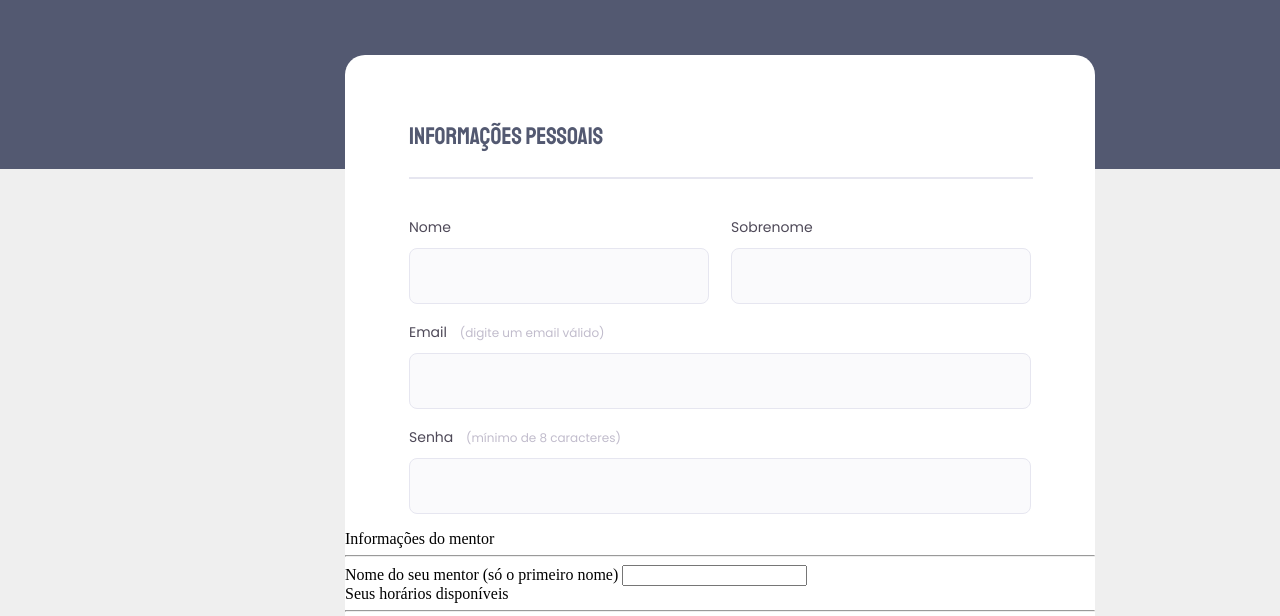
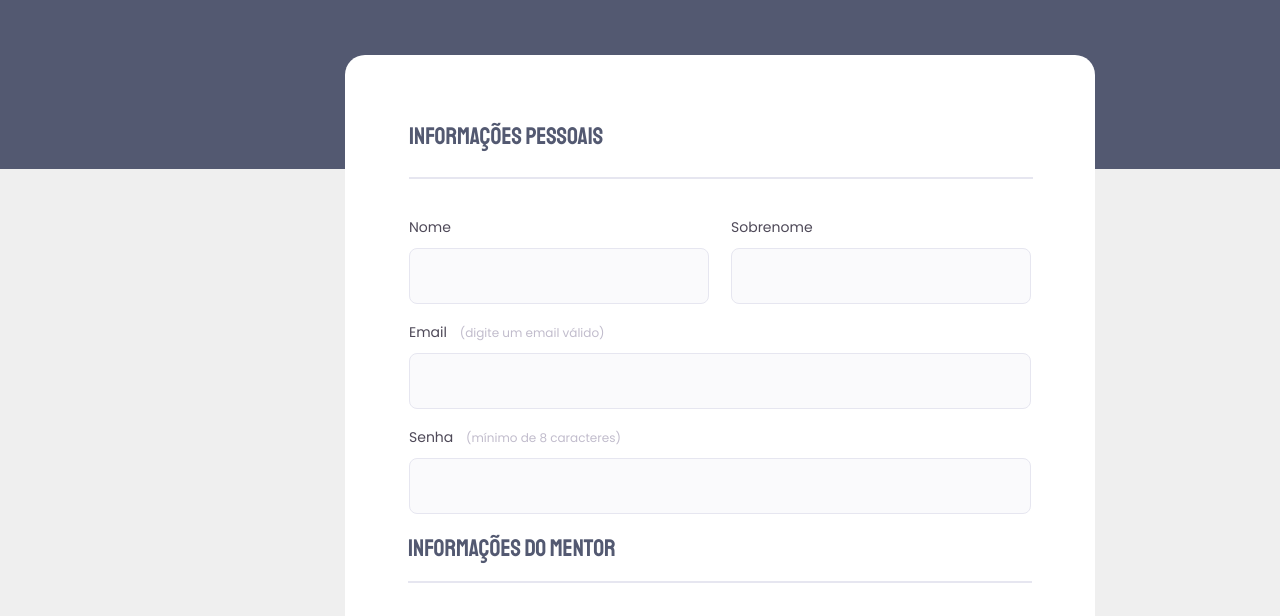
Before and after one commit to Clara-Pacheco/Desafio_Rocketseat--Nivel3_Explorer--Criando-formularios, a plain HTML site: page formulario01/index.html in a window 1280 px wide. Shown: the part 267-883 px from the top of the page. Drawn offline with Linux system fonts and the light colour scheme.

Commit message:
Stylization and positioning for mentor section

```diff
--- a/formulario01/CSS/info-pessoal.css
+++ b/formulario01/CSS/info-pessoal.css
@@ -10,7 +10,8 @@
   margin-bottom: 30px;
 }
 
-.info-pessoal-wrapper legend {
+.info-pessoal-wrapper legend,
+.mentor-wrapper legend {
   font-family: 'Staatliches', cursive;
   font-size: 24px;
   font-weight: 400;
@@ -20,7 +21,8 @@
   margin-bottom: 16px;
 }
 
-.info-pessoal-wrapper hr {
+.info-pessoal-wrapper hr,
+.mentor-wrapper hr {
    width: 622px;
    border: 1px solid #E6E6F0;
    background-color: #E6E6F0;
@@ -28,7 +30,8 @@
    margin-bottom: 36px;
 }
 
-.info-pessoal-wrapper label {
+.info-pessoal-wrapper label,
+.mentor-wrapper label {
   font-family: 'Poppins', sans-serif;
   font-size: 14px;
   font-weight: 400;
@@ -37,7 +40,8 @@
 
 }
 
-.info-pessoal-wrapper label span {
+.info-pessoal-wrapper label span,
+.mentor-wrapper label span {
   font-size: 12px;
   line-height: 20px;
   color: #C1BCCC;
@@ -47,7 +51,8 @@
 .info-pessoal-wrapper #nome,
 .info-pessoal-wrapper #sobrenome,
 .info-pessoal-wrapper #email,
-.info-pessoal-wrapper #senha {
+.info-pessoal-wrapper #senha,
+.mentor-wrapper #nome-mentor {
   width: 300px;
   height: 56px;
   background-color: #FAFAFC;
@@ -59,7 +64,8 @@
 }
 
 .info-pessoal-wrapper #email,
-.info-pessoal-wrapper #senha {
+.info-pessoal-wrapper #senha,
+.mentor-wrapper #nome-mentor {
   width: 622px;
 }
 
--- /dev/null
+++ b/formulario01/CSS/mentor.css
@@ -0,0 +1,6 @@
+.mentor {
+  width: 622px;
+  height: 162px;
+  margin: auto;
+
+}
--- a/formulario01/index.html
+++ b/formulario01/index.html
@@ -12,6 +12,7 @@
   <link rel="stylesheet" href="CSS/header.css">
   <link rel="stylesheet" href="CSS/footer.css">
   <link rel="stylesheet" href="CSS/info-pessoal.css">
+  <link rel="stylesheet" href="CSS/mentor.css">
   <title>Document</title>
 </head>
 <div class="site-container">
```
